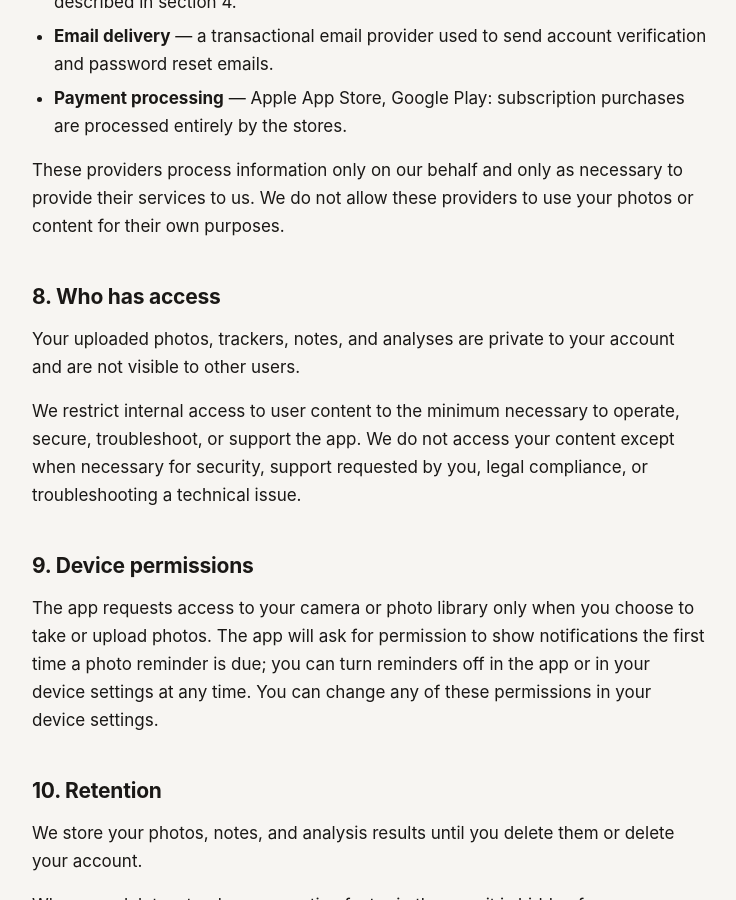
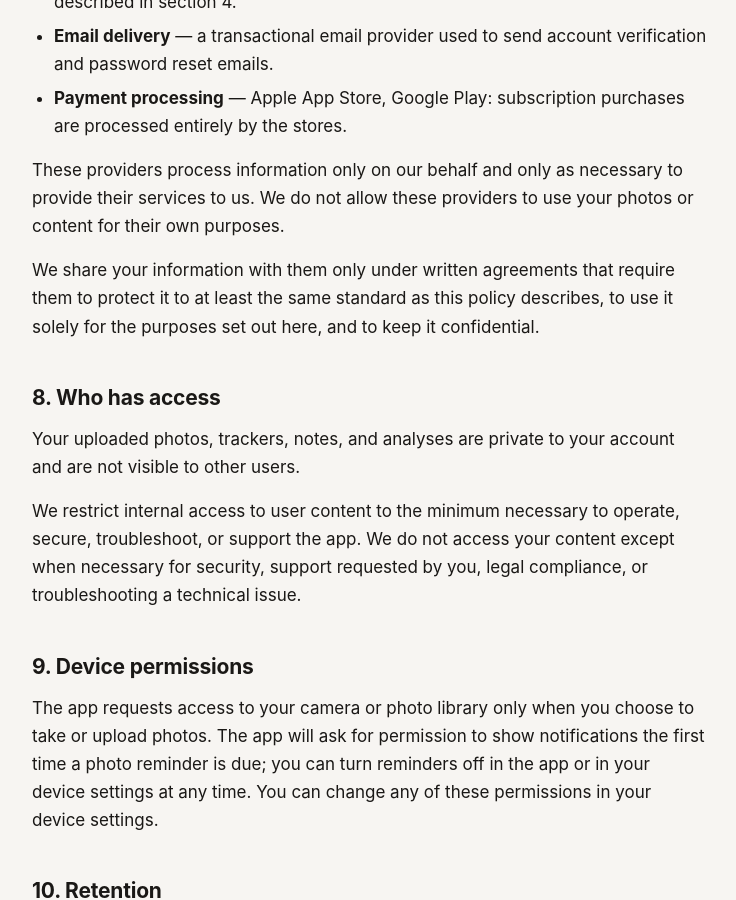
Before and after one commit to morphtrack/morphtrack-legal, a Jekyll site: the page built from v2/privacy-policy.md, in a window 1280 px wide and 900 px high, scrolled down 4509 px. Shown: the whole window, without its empty margins (270-1006 px from the left). Built offline with Jekyll 4.4.1, drawn with Linux system fonts in a browser that asks for light colours; some of the changed text lies outside the part shown.

Commit message:
Say the providers protect the data as well as we promise to
App Review's fourth requirement under 5.1.1(i) is that the policy
"confirm any third party the app shares data with provides the same or
equal protection". Section 7 said they process only on our behalf and may
not use photos for their own purposes — close, but not that affirmation.

Co-Authored-By: Claude Opus 5 <noreply@anthropic.com>

```diff
--- a/v2/privacy-policy.md
+++ b/v2/privacy-policy.md
@@ -103,6 +103,8 @@ We use third-party service providers to operate the app:
 
 These providers process information only on our behalf and only as necessary to provide their services to us. We do not allow these providers to use your photos or content for their own purposes.
 
+We share your information with them only under written agreements that require them to protect it to at least the same standard as this policy describes, to use it solely for the purposes set out here, and to keep it confidential.
+
 ## 8. Who has access
 
 Your uploaded photos, trackers, notes, and analyses are private to your account and are not visible to other users.
```
Also changed, not shown: other parts of v2/privacy-policy.md (+1 -1 lines), v2/ru/privacy-policy.md (+3 -1 lines).
